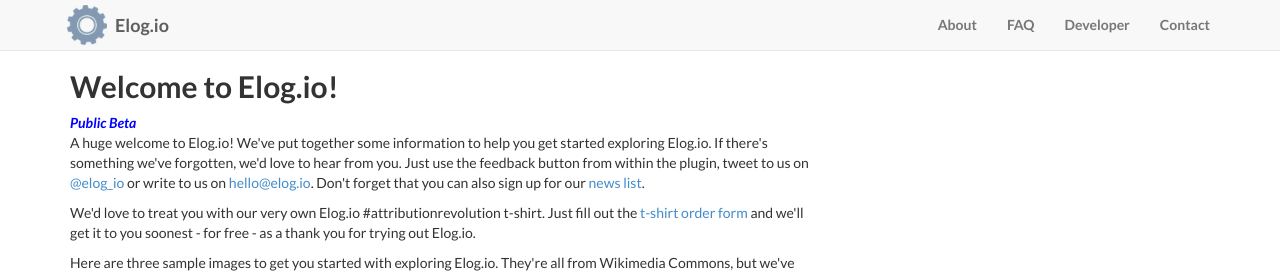
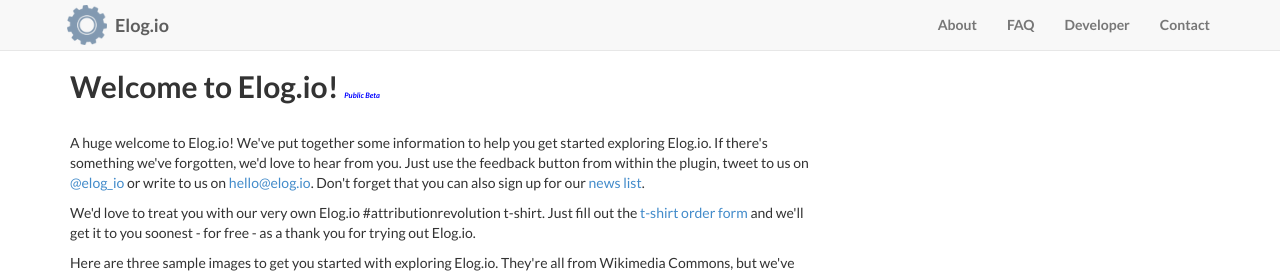
Before and after one commit to commonsmachinery/elogio, a Jekyll site: the page built from welcome.html, in a window 1280 px wide. Shown: the top 275 px of the page. Built offline with Jekyll 4.4.1, drawn with Linux system fonts in a browser that asks for light colours; nearby versions of some CDN libraries; library files that are not in the unit come from our copies; comment, search, counter and statistics services are not loaded.

```diff
--- a/welcome.html
+++ b/welcome.html
@@ -6,8 +6,8 @@ root: "../"
 
 <p />
 <div class="faq">
-<h2>Welcome to Elog.io!</h2>
-<strong><i style="color: blue">Public Beta</i></strong>
+<h2>Welcome to Elog.io! <i style="color: blue; font-size: 25%">Public Beta</i></h2>
+<br />
 <p>
  A huge welcome to Elog.io! We've put together some information to help
  you get started exploring Elog.io. If there's something we've forgotten,
```
